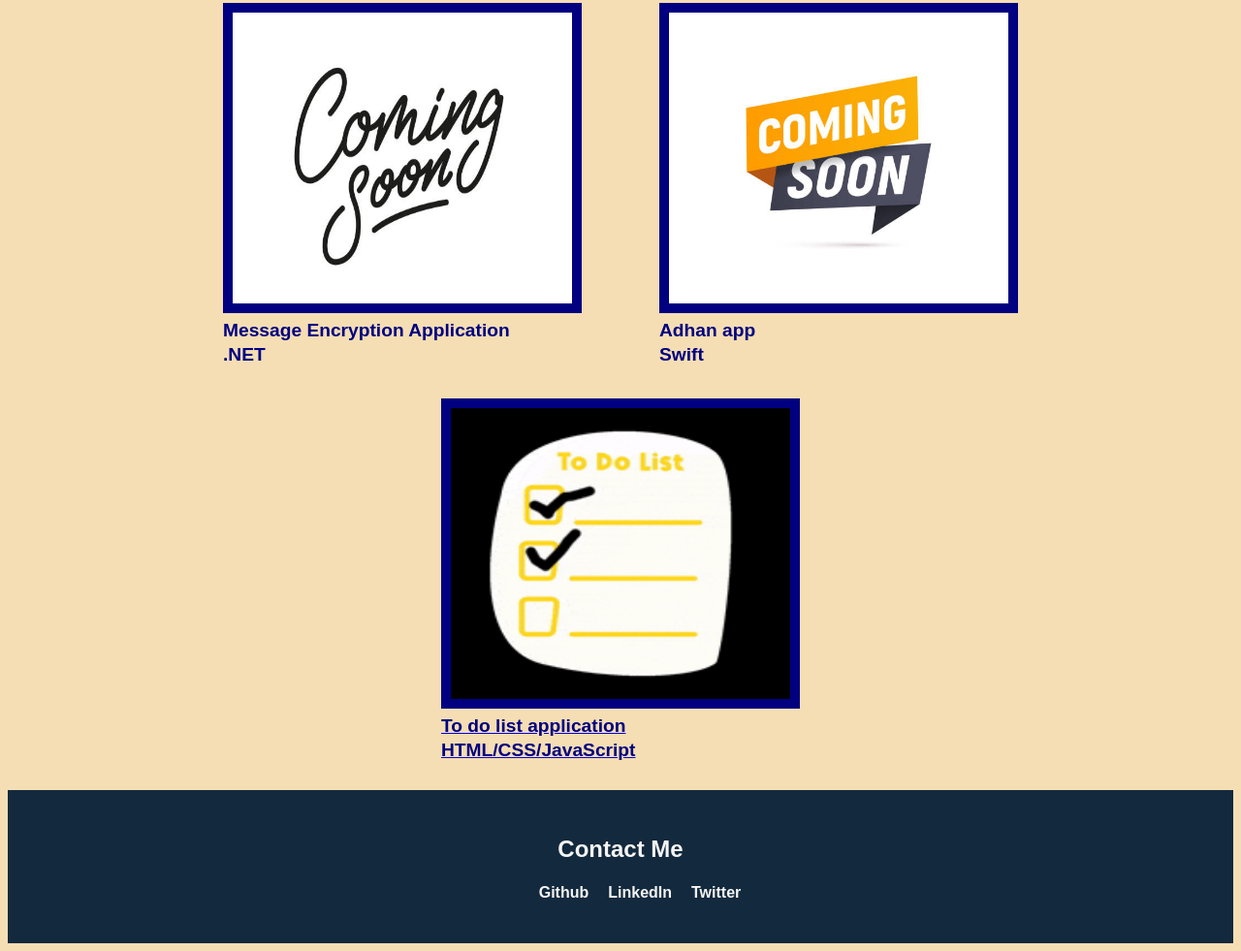
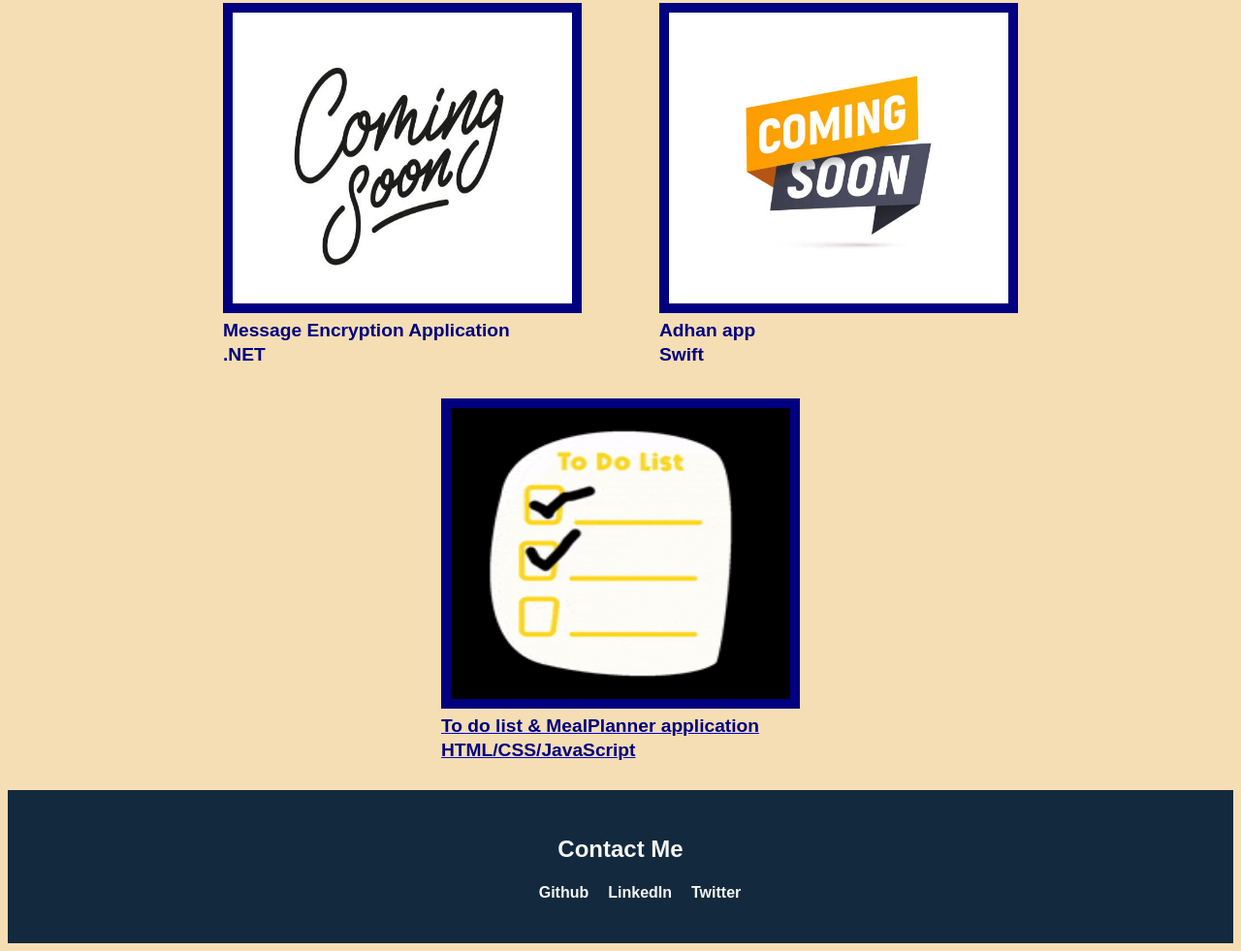
Before and after one commit to omarfarah123/Omar-Personal-Portfolio, a plain HTML site: page index.html in a window 1280 px wide. Shown: the part 1693-2674 px from the top of the page at 97% size. Drawn offline with Linux system fonts and the light colour scheme.

Commit message:
Fixed the title of the app

```diff
--- a/index.html
+++ b/index.html
@@ -46,7 +46,7 @@
         </figure>
         <figure id="ToDoList">
             <a href="https://mersant.github.io/studious-dollop/"><img src="toDoList.gif" alt="ToDoList Application">
-                <figcaption class="bottom-left-title">To do list application<br>HTML/CSS/JavaScript</figcaption>
+                <figcaption class="bottom-left-title">To do list & MealPlanner application<br>HTML/CSS/JavaScript</figcaption>
         </figure>
     </main>
     <footer id="Contact">
```
